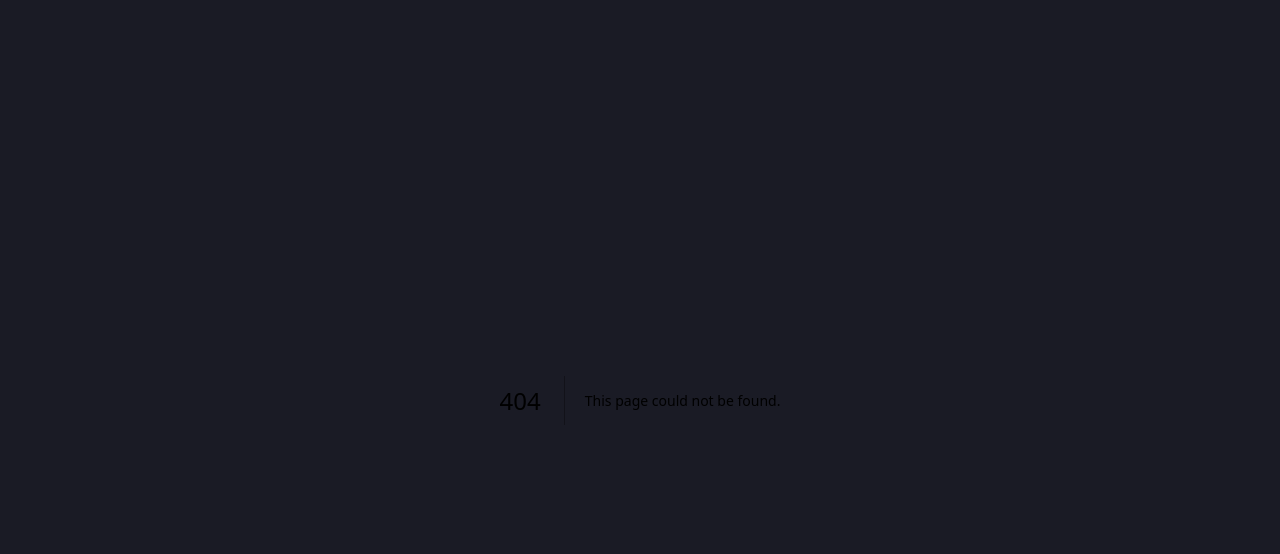
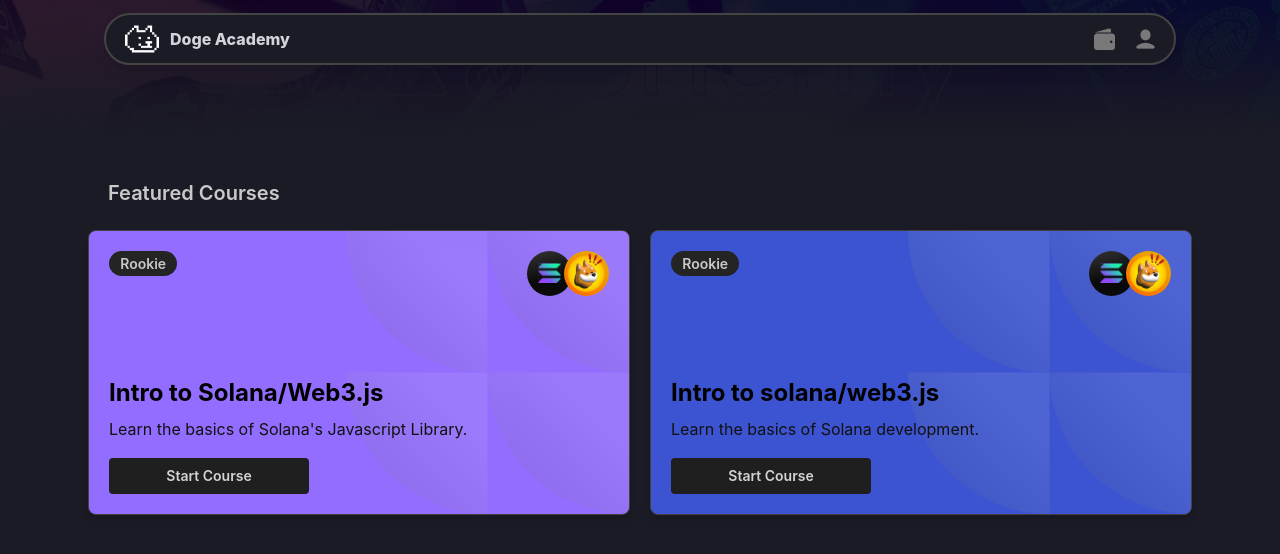
Before and after one commit to pixel-tom/sandpack, a Next.js app: page /courses in a window 1280 px wide. Before the commit this address had no page. Shown: the top 554 px of the page. Built offline with nearby package versions, Linux system fonts and the light colour scheme.

Commit message:
update router to introduce courses page

```diff
--- a/src/data/courses.ts
+++ b/src/data/courses.ts
@@ -2,6 +2,7 @@
   {
     id: "intro-to-transactions",
     title: "Intro to Solana/Web3.js",
+    author: "pixeltom",
     description: "Learn the basics of Solana's Javascript Library.",
     contentFile: "@/lessons/intro-to-transactions/courseContent",
     files: "@/lessons/intro-to-transactions/files",
@@ -12,6 +13,7 @@
   {
     id: "intro-to-solana",
     title: "Intro to solana/web3.js",
+    author: "pixeltom",
     description: "Learn the basics of Solana development.",
     contentFile: "@/lessons/intro-to-transactions/courseContent",
     files: "@/lessons/intro-to-transactions/files",
--- a/src/pages/course/[courseId].tsx
+++ b/src/pages/course/[courseId].tsx
@@ -9,24 +9,24 @@
 } from "@codesandbox/sandpack-react";
 import {
   ScrollArea,
-  Title,
   ThemeIcon,
   List,
   Divider,
   Button,
   useMantineColorScheme,
 } from "@mantine/core";
-import { IconBook, IconChevronLeft, IconChevronRight } from "@tabler/icons-react";
+import {
+  IconBook,
+  IconChevronLeft,
+  IconChevronRight,
+} from "@tabler/icons-react";
 import { courses } from "@/data/courses";
 import { courseContent } from "@/lessons/intro-to-transactions/courseContent";
 import { file } from "@/lessons/intro-to-transactions/files";
 import { sandpackDark } from "@codesandbox/sandpack-themes";
 import { HeaderMegaMenu } from "@/components/Header/Header";
 
-
 const CoursePage: React.FC = () => {
-  const { colorScheme } = useMantineColorScheme();
-  const sandpackTheme = colorScheme === 'dark' ? 'dark' : 'light';
 
   const [leftWidth, setLeftWidth] = useState<number>(500);
   const [previewHeight, setPreviewHeight] = useState<number>(80);
@@ -35,7 +35,8 @@
   const [isCollapsed, setIsCollapsed] = useState<boolean>(false);
   const containerRef = useRef<HTMLDivElement>(null);
   const [activeStep, setActiveStep] = useState<number>(0);
-  const [highestStepVisited, setHighestStepVisited] = useState<number>(activeStep);
+  const [highestStepVisited, setHighestStepVisited] =
+    useState<number>(activeStep);
   const router = useRouter();
   const { courseId } = router.query;
   const course = courses.find((course) => course.id === courseId);
@@ -97,11 +98,11 @@
       <div id="content" className="flex w-full">
         <div
           className={`relative bg-[#111] rounded-r-[4px] transition-all duration-300 border border-[#252525] ${
-            isCollapsed ? 'slide-out' : 'slide-in'
+            isCollapsed ? "slide-out" : "slide-in"
           }`}
           style={{
             width: leftWidth,
-            minWidth: '90px',
+            minWidth: "90px",
           }}
         >
           <div className="flex justify-between">
@@ -126,13 +127,20 @@
           <ScrollArea px="xl" className="scroll-area ">
             {!isCollapsed && (
               <>
-                <Title
-                  className="text-orange-50"
-                  order={2}
+                <p
+                  className="text-xl font-bold text-indigo-50 mb-1"
+
+
+                >
+                  {course.title}
+                </p>
+                <p
+                  className=" text-indigo-100 text-sm"
+
                   style={{ marginBottom: "20px" }}
                 >
-                  {course.title}
-                </Title>
+                  Author: {course.author}
+                </p>
                 <div
                   dangerouslySetInnerHTML={{
                     __html: courseContent[activeStep].content,
@@ -189,9 +197,11 @@
           </ScrollArea>
         </div>
         <div className="w-2 " style={{ width: "10px", height: "100%" }} />
-        <div className="flex-1 h-full" style={{ maxWidth: "calc(100vw - 90px)", minWidth: "50vw" }}>
+        <div
+          className="flex-1 h-full"
+          style={{ maxWidth: "calc(100vw - 90px)", minWidth: "50vw" }}
+        >
           <SandpackProvider
-
             files={{ "pages/index.js": file }}
             customSetup={{
               dependencies: {
--- /dev/null
+++ b/src/pages/courses/index.tsx
@@ -0,0 +1,50 @@
+import { FC } from "react";
+import { courses } from "@/data/courses";
+import { Grid, Text } from "@mantine/core";
+
+import FeaturedCourseCard from "@/components/FeaturedCourseCard/FeaturedCourseCard";
+import { Search } from "@/components/Search/Search";
+import { HeaderMegaMenu } from "@/components/Header/Header";
+
+const bannerStyle = {
+  backgroundSize: "cover",
+  backgroundPosition: "top",
+  paddingTop: "1px ",
+  paddingBottom: "60px ",
+  backgroundImage:
+    'linear-gradient(to bottom, rgba(0,0,0,0.8), rgba(26,27,37)), url("/alchemy-banner.png")',
+};
+
+const Courses: FC = () => {
+  return (
+    <div>
+      <div style={bannerStyle} className="lg:px-20">
+        <HeaderMegaMenu />
+      </div>
+
+      <div className="p-6 mx-auto max-w-6xl mt-4">
+        <Text size={"xl"} pl={20} fw={600} className="text-left mb-4">
+          Featured Courses
+        </Text>
+        <Grid gutter="lg" py={20}>
+          {courses.map((course) => (
+            <Grid.Col key={course.id} span={6}>
+              <FeaturedCourseCard
+                course={{
+                  id: course.id,
+                  title: course.title,
+                  description: course.description,
+                  icons: course.icons,
+                  bgColor: course.bgColor,
+                  bgImage: course.bgImage,
+                }}
+              />
+            </Grid.Col>
+          ))}
+        </Grid>
+      </div>
+    </div>
+  );
+};
+
+export default Courses;
--- a/src/pages/index.tsx
+++ b/src/pages/index.tsx
@@ -5,6 +5,7 @@
 import FeaturedCourseCard from "@/components/FeaturedCourseCard/FeaturedCourseCard";
 import { Search } from "@/components/Search/Search";
 import { HeaderMegaMenu } from "@/components/Header/Header";
+import Link from "next/link";
 
 const bannerStyle = {
   backgroundSize: "cover",
@@ -21,28 +22,9 @@
       <div style={bannerStyle} className="lg:px-20">
         <HeaderMegaMenu />
       </div>
-
-      <div className="p-6 mx-auto max-w-6xl mt-4">
-        <Text size={"xl"} pl={20} fw={600} className="text-left mb-4">
-          Featured Courses
-        </Text>
-        <Grid gutter="lg" py={20}>
-          {courses.map((course) => (
-            <Grid.Col key={course.id} span={6}>
-              <FeaturedCourseCard
-                course={{
-                  id: course.id,
-                  title: course.title,
-                  description: course.description,
-                  icons: course.icons,
-                  bgColor: course.bgColor,
-                  bgImage: course.bgImage,
-                }}
-              />
-            </Grid.Col>
-          ))}
-        </Grid>
-      </div>
+      <Link href="/courses">
+        Courses
+      </Link>
     </div>
   );
 };
--- a/src/styles/globals.css
+++ b/src/styles/globals.css
@@ -34,7 +34,7 @@
 }
 
 .scroll-area {
-  height: 80%;
+  height: 90%;
   overflow: auto;
 }
 
```
Also changed, not shown: src/lessons/intro-to-transactions/CourseContent.module.css (+7 -6 lines).
